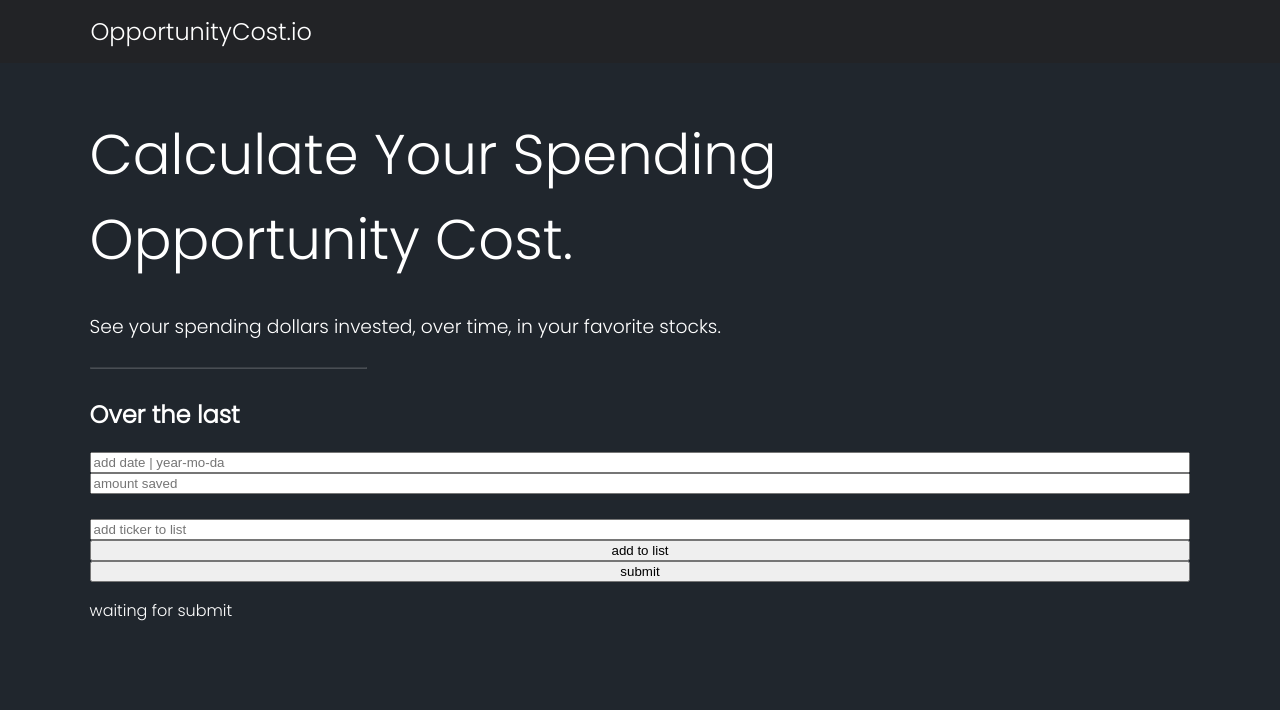
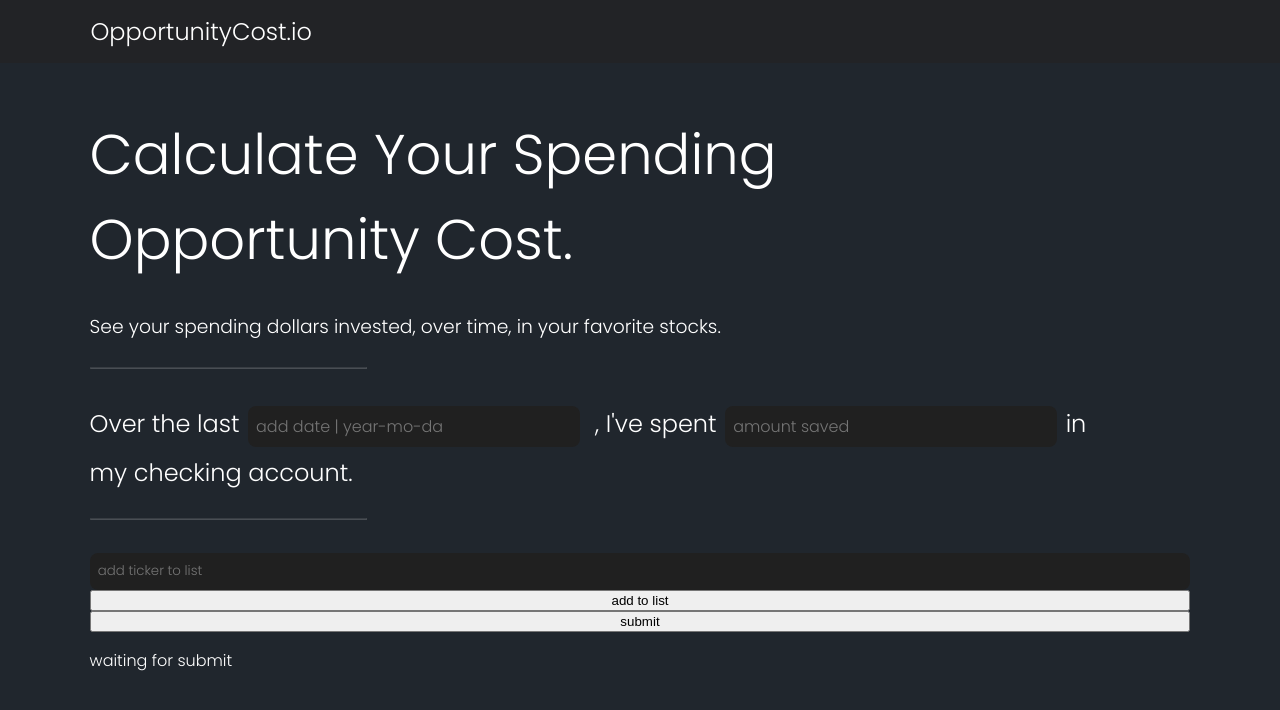
Before and after one commit to akkusorhan/opportunity-cost-calculator, a React (Vite) app in the folder opportunity-cost-calculator/: page / in a window 1280 px wide. Shown: the top 710 px of the page. Built offline with nearby package versions, Linux system fonts and the light colour scheme.

Commit message:
adding component styling

```diff
--- a/opportunity-cost-calculator/src/App.css
+++ b/opportunity-cost-calculator/src/App.css
@@ -42,6 +42,33 @@ body {
 
 }
 
+.input-text {
+    font-weight: 400;
+    font-size: 1.5rem;
+}
+
+.heroInput {
+    background-color: #202020;
+    color: white;
+    border: 0px;
+    padding: 0.75%;
+    margin: 0.75%;
+    border-radius: 8px;
+    font-family: poppins;
+    font-weight: 400;
+    font-size: 1rem;
+}
+
+.tickerInput {
+    background-color: #202020;
+    color: white;
+    border: 0px;
+    padding: 0.75%;
+    border-radius: 8px;
+    font-family: poppins;
+    font-weight: 400;
+
+}
 
 .ticker-box {
     background-color: white;
--- a/opportunity-cost-calculator/src/components/AmountSaved.jsx
+++ b/opportunity-cost-calculator/src/components/AmountSaved.jsx
@@ -9,6 +9,7 @@ function AmountSaved({ amountSaved, setAmountSaved, amountSavedInput, setAmountS
                 placeholder="amount saved"
                 value={amountSavedInput}
                 onChange={(e) => setAmountSavedInput(e.target.value)}
+                className="heroInput"
             />
         </>
 
--- a/opportunity-cost-calculator/src/components/DateInput.jsx
+++ b/opportunity-cost-calculator/src/components/DateInput.jsx
@@ -8,6 +8,7 @@ function DateInput({ timeHorizonInput, setTimeHorizonInput, timeHorizon, setTime
                 placeholder="add date | year-mo-da"
                 value={timeHorizonInput}
                 onChange={(e) => setTimeHorizonInput(e.target.value)}
+                className="heroInput"
             />
         </>
 
--- a/opportunity-cost-calculator/src/components/Hero.jsx
+++ b/opportunity-cost-calculator/src/components/Hero.jsx
@@ -18,18 +18,20 @@ function Hero() {
             <h1 className="hero-main-text">Calculate Your Spending <br/>Opportunity Cost.</h1>
             <h3>See your spending dollars invested, over time, in your favorite stocks.</h3>
             <hr/>
-            <h2>Over the last </h2><DateInput
+            <h2 className="input-text">Over the last
+            <DateInput
                 timeHorizon={timeHorizon}
                 setTimeHorizon={setTimeHorizon}
                 timeHorizonInput={timeHorizonInput}
-                setTimeHorizonInput={setTimeHorizonInput}
+                setTimeHorizonInput={setTimeHorizonInput} /> , I've spent
+            <AmountSaved
+                amountSaved={amountSaved}
+                setAmountSaved={setAmountSaved}
+                amountSavedInput={amountSavedInput}
+                setAmountSavedInput={setAmountSavedInput}
             />
-            <AmountSaved
-      amountSaved={amountSaved}
-      setAmountSaved={setAmountSaved}
-      amountSavedInput={amountSavedInput}
-      setAmountSavedInput={setAmountSavedInput}
-    />
+            in <br/>my checking account. </h2>
+    <hr/>
     <br/>
     <TickerInput
       symbolInput={symbolInput}
--- a/opportunity-cost-calculator/src/components/TickerInput.jsx
+++ b/opportunity-cost-calculator/src/components/TickerInput.jsx
@@ -94,6 +94,7 @@ function TickerInput({
           placeholder="add ticker to list"
           value={symbolInput}
           onChange={(e) => setSymbolInput(e.target.value)}
+          className="tickerInput"
         />
         <button onClick={addToListClick}>add to list</button>
 
```
